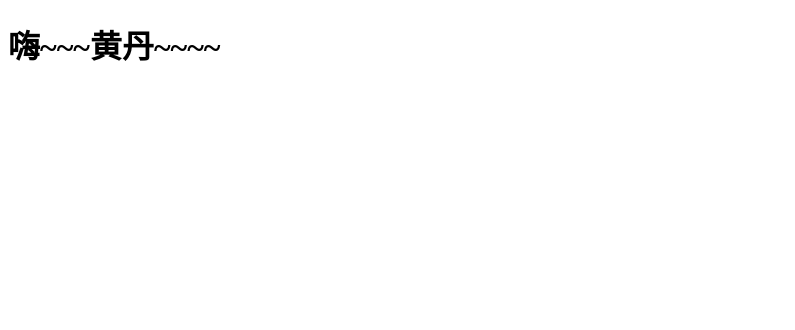
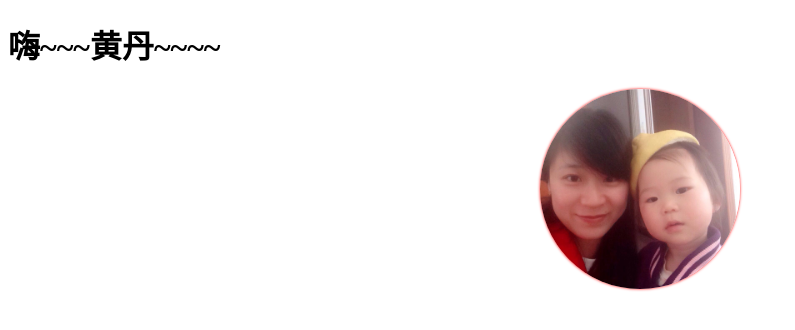
Before and after one commit to huang52014/csaist, a plain HTML site: page index.html in a window 1280 px wide. Shown: the whole page, without its empty margins (0-795 px from the left). Drawn offline with Linux system fonts and the light colour scheme.

Commit message:
css 1-1-8

```diff
--- a/css/style.css
+++ b/css/style.css
@@ -1,4 +1,4 @@
 body{}
 
 h1{}
-.face{border-radius: 50%;box-shadow:0 0 3px red;display: block;width: 50%;height:50%;background: url(../img/1.jpg) no-repeat center;background-size: 100%;}
+.face{border-radius: 50%;box-shadow:0 0 3px red;display: block;width: 200px;height:200px;background: url(../img/1.jpg) no-repeat center;background-size: 100%;margin:0 auto;}
```
